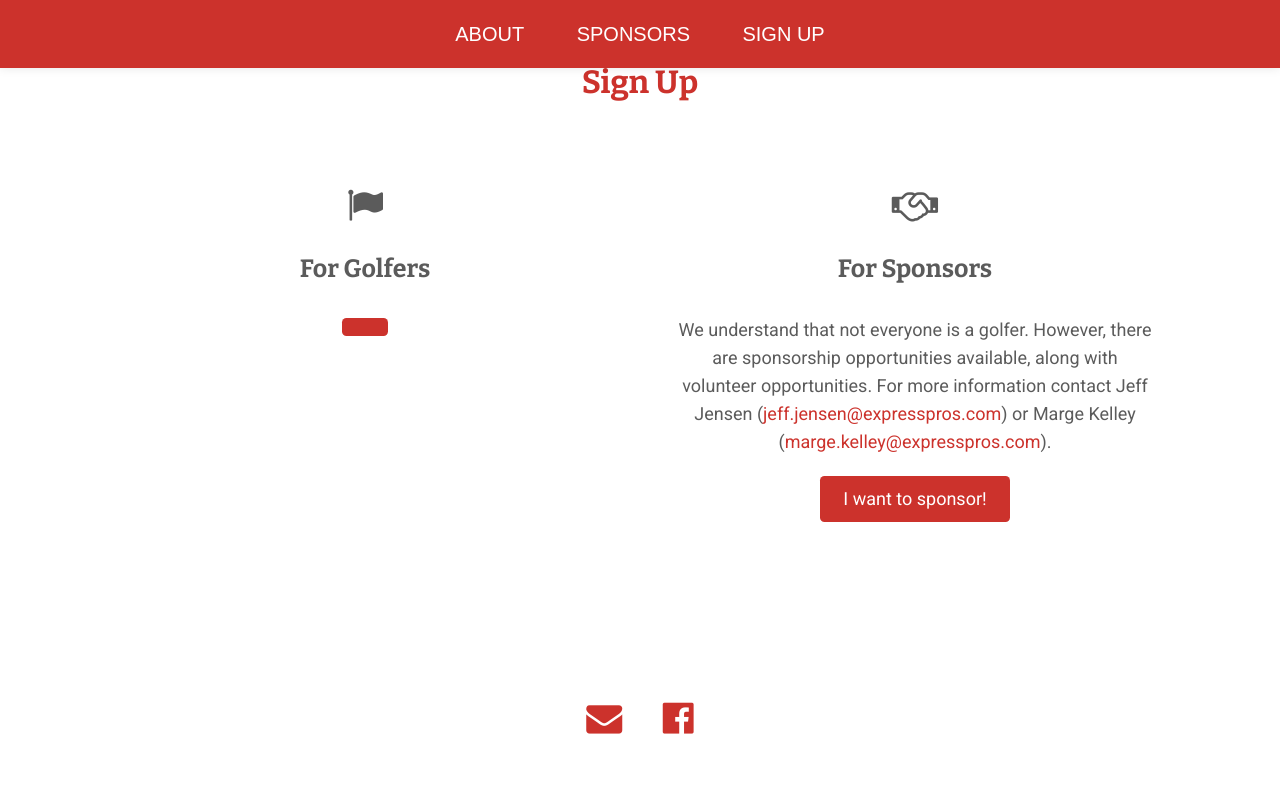
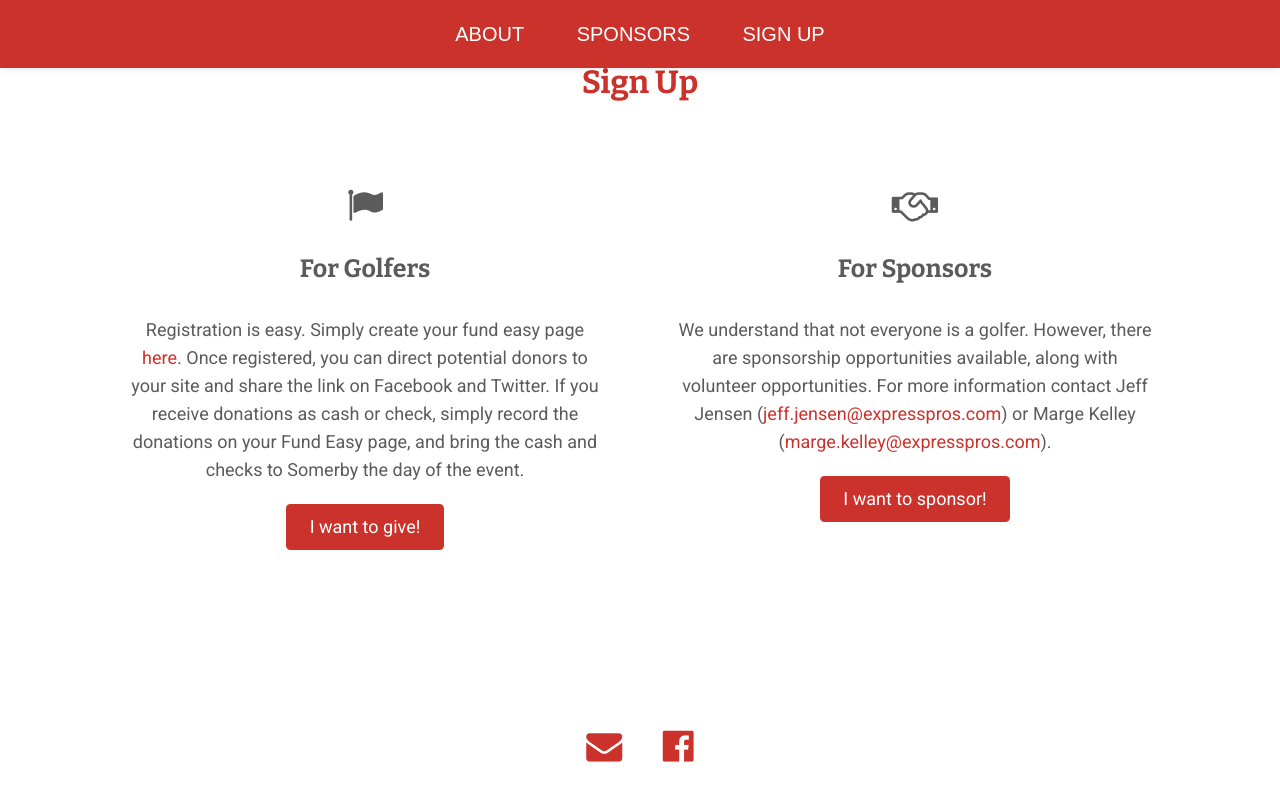
Before and after one commit to kidscuprochester/kidscuprochester.github.io, a Jekyll site: the page built from index.md, in a window 1280 px wide and 900 px high, scrolled down 3513 px. Shown: the top 801 px of the window. Built offline with Jekyll 4.4.1, drawn with Linux system fonts in a browser that asks for light colours; nearby versions of some CDN libraries; part of the change alters nothing that is shown.

```diff
--- a/_config.yml
+++ b/_config.yml
@@ -41,7 +41,7 @@ whats_new:
     * 5:00PM - Dinner (chef-carved prime rib) and awards
   image: "/uploads/somerbys_course.jpg"
 sign_up:
-  for_golfers and donors:
+  for_golfers:
     text: 'Registration is easy. Simply create your fund easy page [here](https://secure.ministrysync.com/ministrysync/event/?e=16837).
       Once registered, you can direct potential donors to your site and share the
       link on Facebook and Twitter.  If you receive donations as cash or check, simply
```
